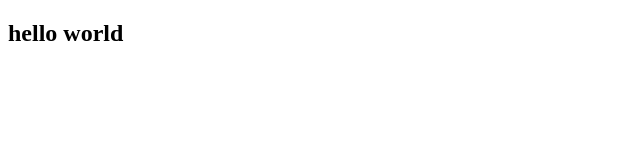
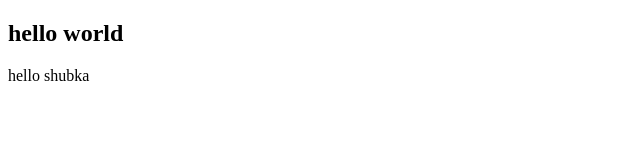
Before and after one commit to mustafamohamedture/asp-project, a plain HTML site: page index.html in a window 1280 px wide. Shown: the whole page, without its empty margins (0-640 px from the left). Drawn offline with Linux system fonts and the light colour scheme.

Commit message:
waxaa lagu daray

```diff
--- a/index.html
+++ b/index.html
@@ -10,5 +10,7 @@
 
     <h2> hello world</h2>
 
+    <p>hello shubka </p>
+
 </body>
 </html>
```
